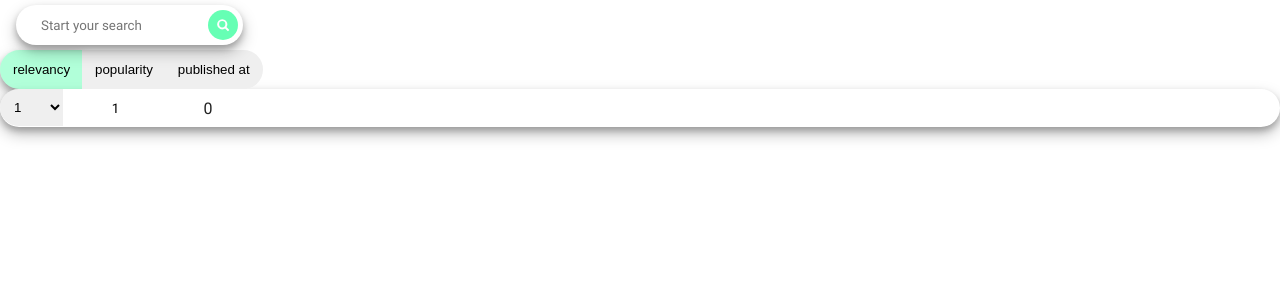
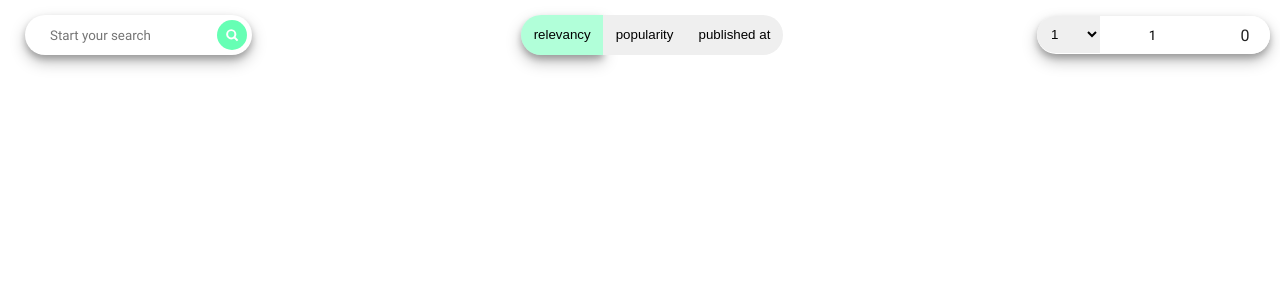
Before and after one commit to Ligalaiz/react, a React app: page / in a window 1280 px wide. Shown: the top 300 px of the page. Built offline with nearby package versions, Linux system fonts and the light colour scheme; no server answers.

Commit message:
feat: add styles for loader component

```diff
--- /dev/null
+++ b/src/components/loader/loader.scss
@@ -0,0 +1,56 @@
+@import "../../styles/variables";
+
+$base-duration: 500ms;
+$sm: new-breakpoint(min-width 320px);
+$med: new-breakpoint(min-width 768px);
+$lg: new-breakpoint(min-width 1024px);
+
+.loader {
+	position: fixed;
+  top: 250px;
+  left: 50%;
+  transform: translate(-50%, -50%);
+	display: grid;
+	grid-template-columns: 33% 33% 33%;
+	grid-gap: 2px;
+	width: 100px;
+	height: 100px;
+
+	& > div {
+		position: relative;
+		width: 100%;
+		height: 100%;
+		background: $green-color-dark;
+		transform: scale(0.0);
+		transform-origin: center center;
+		animation: loader 2s infinite linear;
+    box-shadow: 0 7px 15px rgb(0 0 0 / 25%), 0 4px 6px rgb(0 0 0 / 22%);
+
+		&:nth-of-type(1),
+		&:nth-of-type(5),
+		&:nth-of-type(9) {
+			animation-delay: 0.4s;
+		}
+
+		&:nth-of-type(4),
+		&:nth-of-type(8) {
+			animation-delay: 0.2s;
+		}
+
+		&:nth-of-type(2),
+		&:nth-of-type(6) {
+			animation-delay: 0.6s;
+		}
+
+		&:nth-of-type(3) {
+			animation-delay: 0.8s;
+		}
+	}
+}
+
+@keyframes loader {
+	0%   { transform: scale(0.0); }
+	40%  { transform: scale(1.0); }
+	80%  { transform: scale(1.0); }
+	100% { transform: scale(0.0); }
+}
--- a/src/styles/_global.scss
+++ b/src/styles/_global.scss
@@ -121,6 +121,14 @@ img {
 	list-style: none;
 }
 
+.control {
+	display: flex;
+	padding: 10px;
+  justify-content: space-between;
+  align-items: center;
+	gap: 15px;
+}
+
 .message {
 	&__wrap {
 		position: relative;
@@ -147,3 +155,11 @@ img {
 		box-shadow: 0 7px 15px rgb(0 0 0 / 25%), 0 4px 6px rgb(0 0 0 / 22%);
 	}
 }
+
+@media (max-width: 800px) {
+	.control {
+		align-items: center;
+		flex-direction: column;
+		gap: 9px;
+	}
+}
--- a/src/styles/index.scss
+++ b/src/styles/index.scss
@@ -7,3 +7,4 @@
 @use "../components/pageSize/pageSize";
 @use "../components/pageNumber/pageNumber";
 @use "../components/pageTotal/pageTotal";
+@use "../components/loader/loader";
```
